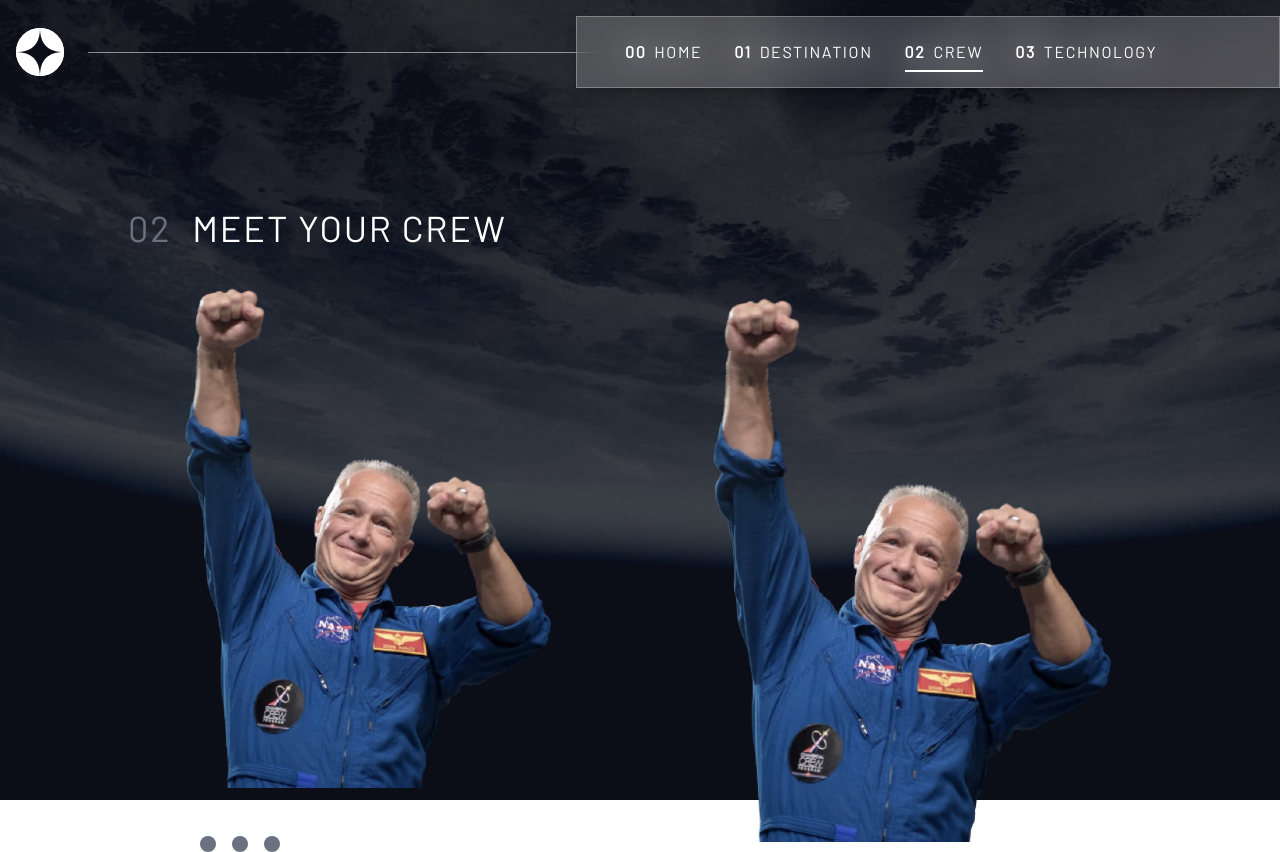
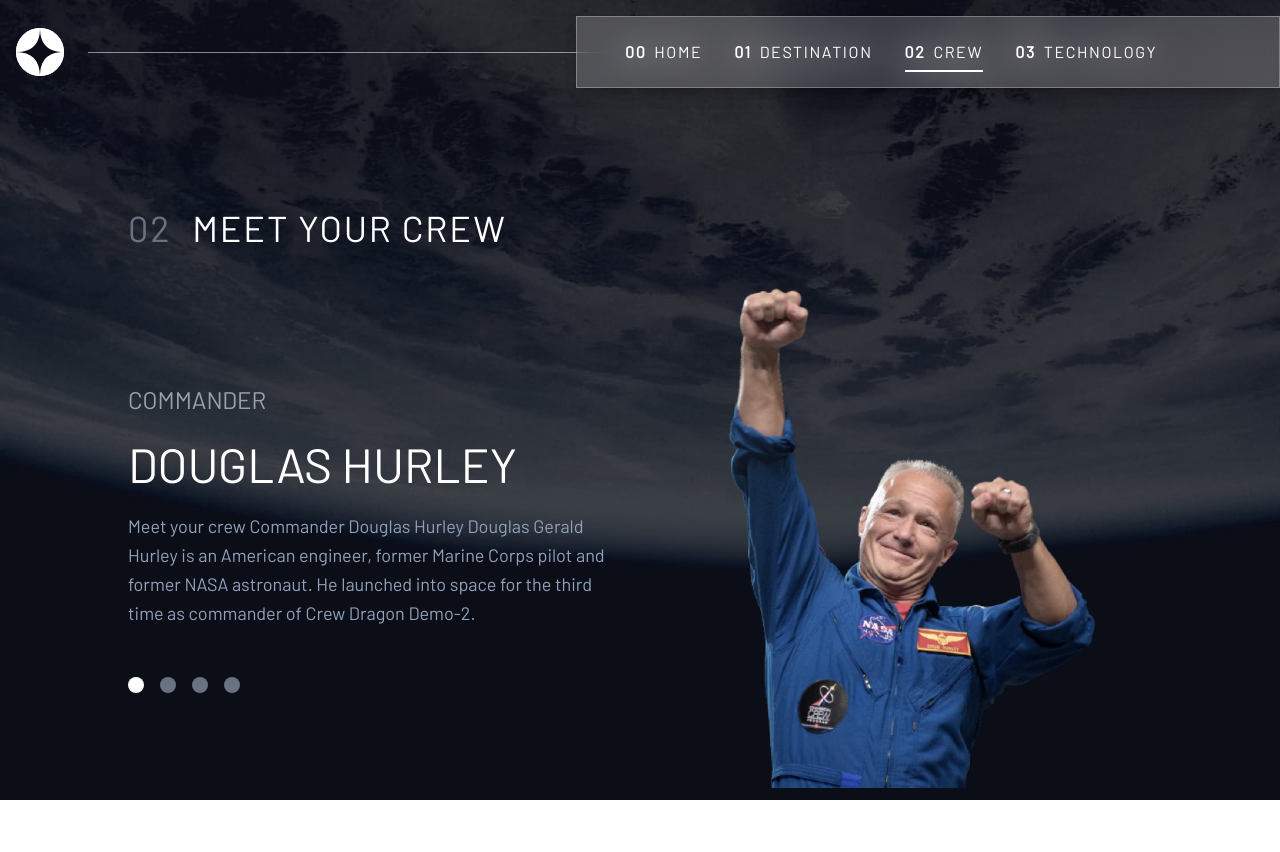
Before and after one commit to ShivaniCharan4101997/spaceTourism, a Next.js app: page /crew in a window 1280 px wide. After the commit the page ends 800 px from the top, so only its background shows below. Built offline with nearby package versions, Linux system fonts and the light colour scheme.

Commit message:
fix layout shift

```diff
--- a/src/app/crew/page.js
+++ b/src/app/crew/page.js
@@ -33,28 +33,26 @@
         <div className="grid md:grid-cols-2 place-items-center gap-16 mt-10">
           {/* Text content */}
           <div className="flex flex-col items-center md:items-start text-center md:text-left gap-6">
-<div className="flex justify-center w-[400px] h-[500px]">
-  <AnimatePresence mode="wait">
-    <motion.div
-      key={crew[activeIndex].images.webp}
-      initial={{ opacity: 0, x: 50 }}
-      animate={{ opacity: 1, x: 0 }}
-      exit={{ opacity: 0, x: -50 }}
-      transition={{ duration: 0.6 }}
-      className="w-full h-full"
-    >
-      <Image
-        src={crew[activeIndex].images.webp}
-        alt={crew[activeIndex].name}
-        width={400}
-        height={500}
-        className="object-contain w-full h-full"
-        priority
-      />
-    </motion.div>
-  </AnimatePresence>
-</div>
-
+            <AnimatePresence mode="wait">
+              <motion.div
+                key={crew[activeIndex].name}
+                initial={{ opacity: 0, y: 20 }}
+                animate={{ opacity: 1, y: 0 }}
+                exit={{ opacity: 0, y: -20 }}
+                transition={{ duration: 0.5 }}
+                className="flex flex-col items-center md:items-start text-center md:text-left gap-6"
+              >
+                <h3 className="uppercase text-gray-400 text-xl md:text-2xl">
+                  {crew[activeIndex].role}
+                </h3>
+                <h2 className="text-white text-3xl md:text-5xl uppercase font-light">
+                  {crew[activeIndex].name}
+                </h2>
+                <p className="text-slate-400 text-lg font-light whitespace-normal break-words leading-relaxed max-w-xl">
+                  {crew[activeIndex].bio}
+                </p>
+              </motion.div>
+            </AnimatePresence>
 
             {/* Dots Navigation */}
             <div className="flex gap-4 mt-6">
@@ -73,7 +71,7 @@
           </div>
 
           {/* Crew Image */}
-          <div className="flex justify-center">
+          <div className="flex justify-center w-[400px] h-[500px]">
             <AnimatePresence mode="wait">
               <motion.div
                 key={crew[activeIndex].images.webp}
@@ -81,13 +79,15 @@
                 animate={{ opacity: 1, x: 0 }}
                 exit={{ opacity: 0, x: -50 }}
                 transition={{ duration: 0.6 }}
+                className="w-full h-full"
               >
                 <Image
                   src={crew[activeIndex].images.webp}
                   alt={crew[activeIndex].name}
                   width={400}
                   height={500}
-                  className="object-contain"
+                  className="object-contain w-full h-full"
+                  priority
                 />
               </motion.div>
             </AnimatePresence>
```
